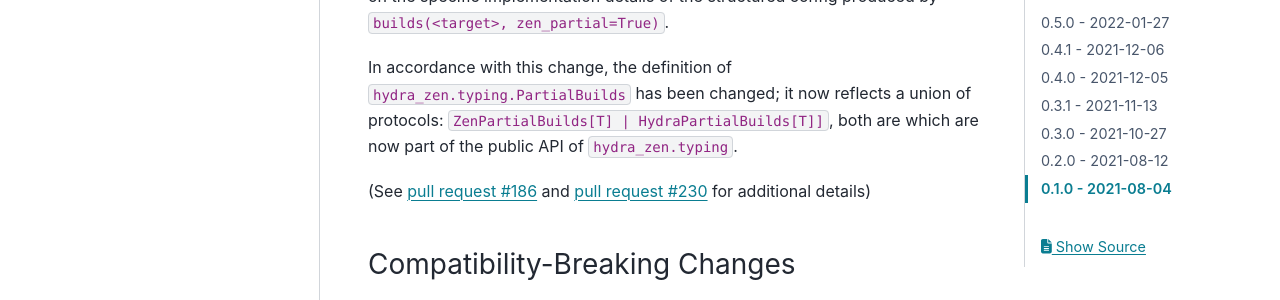
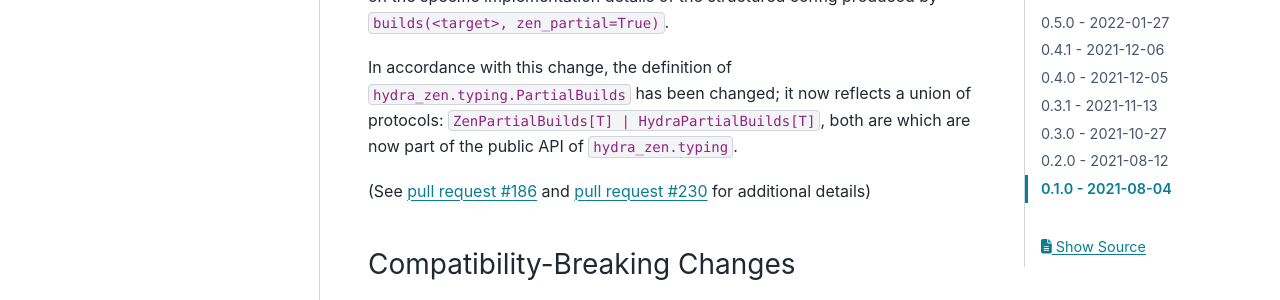
Before and after one commit to mit-ll-responsible-ai/hydra-zen, a Sphinx documentation site: the page built from docs/source/changes.rst, in a window 1280 px wide and 900 px high, scrolled down 1792 px. Shown: the part 147-447 px from the top of the window. Built offline with Sphinx 7.4.7 and the PyData theme 0.15.4, drawn with Linux system fonts in a browser that asks for light colours; the version number could not be read and is left out.

```diff
--- a/docs/source/changes.rst
+++ b/docs/source/changes.rst
@@ -65,7 +65,7 @@ rather than using ``hydra_zen.funcs.zen_processing`` to facilitate partial insta
 
 This change will only occur when one's locally-installed version of ``hydra-core`` is 1.1.2 or higher. Structured configs and yamls that configure partial'd objects via ``hydra_zen.funcs.zen_processing`` are still valid and will instantiate in the same way as before. I.e. this is only a compatibility-breaking change for code that relied on the specific implementation details of the structured config produced by ``builds(<target>, zen_partial=True)``.
 
-In accordance with this change, the definition of ``hydra_zen.typing.PartialBuilds`` has been changed; it now reflects a union of protocols: ``ZenPartialBuilds[T] | HydraPartialBuilds[T]]``, both are which are now part of the public API of ``hydra_zen.typing``.
+In accordance with this change, the definition of ``hydra_zen.typing.PartialBuilds`` has been changed; it now reflects a union of protocols: ``ZenPartialBuilds[T] | HydraPartialBuilds[T]``, both are which are now part of the public API of ``hydra_zen.typing``.
 
 (See :pull:`186` and :pull:`230` for additional details)
 
```
